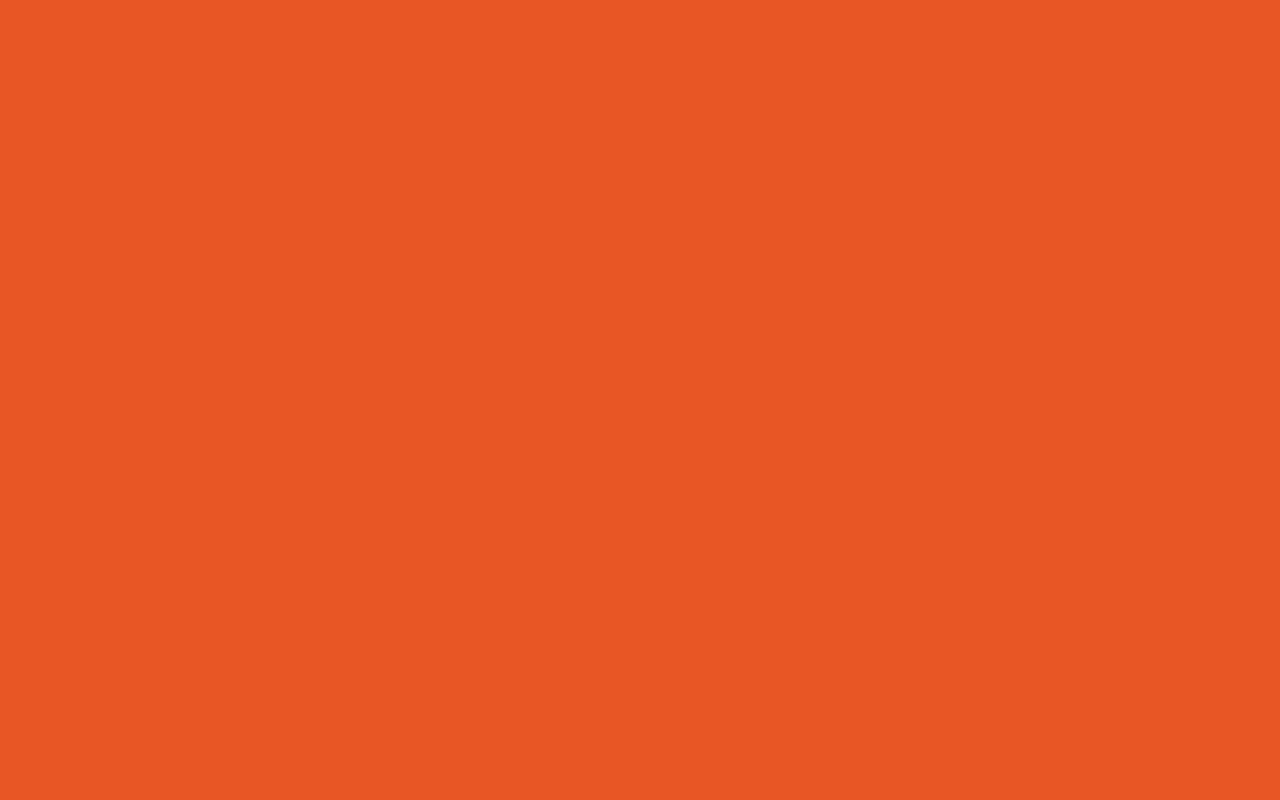
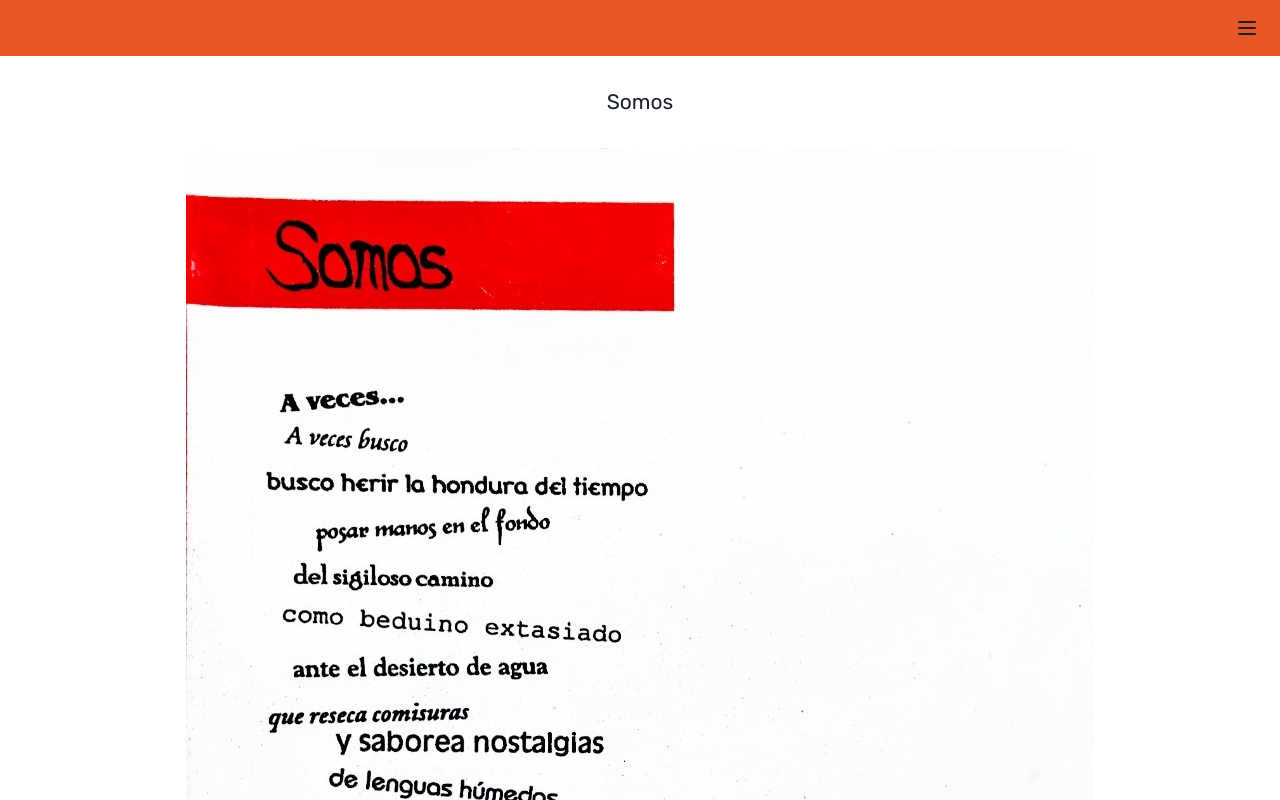
Before and after one commit to CatBoxy/helena-blog, a React (Vite) app: page /libros/1 in a window 1280 px wide. Before the commit this address had no page. Shown: the top 800 px of the page. Built offline with nearby package versions, Linux system fonts and the light colour scheme.

Commit message:
dinamic routing books

```diff
--- a/src/components/BookBody/BookBody.tsx
+++ b/src/components/BookBody/BookBody.tsx
@@ -1,20 +1,44 @@
 import { Container } from './styles';
 import camino from '../../assets/img/camino.jpg';
 import { Link } from 'react-router-dom';
+import { useParams } from "react-router-dom";
+import books from '../../data/books.json';
+import { useEffect, useState } from 'react';
+
+interface Book {
+  id: string;
+  image: string;
+  text: string;
+  title: string;
+}
 
 const BookBody = () => {
+  const [currentBook, setCurrentBook ] = useState<Book | undefined>(undefined);
+  let params = useParams();
+
+  useEffect(() => {
+
+    let filteredBook = books.find((book) => {
+      if (book.id === params.libroId) {
+        return book;
+      };
+      return
+    });
+    setCurrentBook(filteredBook);
+
+  }, []);
+  console.log(currentBook);
+
+
   return (
     <>
       <Container>
-        <h2>Libro</h2>
+        <h2>{currentBook?.title}</h2>
         <div>
-          <img src={camino} alt="camino" />
+          <img src={currentBook?.image} alt="camino" />
         </div>
         <article>
-          Lorem ipsum dolor sit amet consectetur adipisicing elit. Totam,
-          ratione corporis sequi dicta culpa voluptatem aspernatur incidunt
-          deleniti mollitia, eius magni alias voluptate enim id, facilis sed
-          dolorem! Nulla, asperiores.
+          {currentBook?.text}
         </article>
         <div>
           <button>
--- a/src/components/Card/Card.tsx
+++ b/src/components/Card/Card.tsx
@@ -13,13 +13,13 @@ interface CardProps {
 }
 
 const Card: React.FC<CardProps> = ({ book }: CardProps) => {
+  const url = '/libros/' + book.id;
 
-  // const imgUrl = '../../src/assets/img/' + book.image;
   return (
     <>
       <Container>
         <CoverWrapper>
-          <Link to={'/book'}>
+          <Link to={url}>
             <img src={book.image} alt="" />
           </Link>
         </CoverWrapper>
--- a/src/components/Hero/Hero.tsx
+++ b/src/components/Hero/Hero.tsx
@@ -6,7 +6,7 @@ const Hero = () => {
   return (
     <>
       <Container>
-        <h1 className="title">Helena Escales</h1>
+        <h1 className="title">Helena Escales Lonné</h1>
         <div className="banner">
           <img src={bannerPicture} alt="pintura" />
         </div>
--- a/src/components/Navigation/Navigation.tsx
+++ b/src/components/Navigation/Navigation.tsx
@@ -16,7 +16,7 @@ const Navigation = () => {
         <Route path="/sobre-mi" element={<About />} />
         <Route path="/contacto" element={<Contact />} />
         <Route path="/galeria" element={<Gallery />} />
-        <Route path="/book" element={<Book />} />
+        <Route path="/libros/:libroId" element={<Book />} />
       </Routes>
     </>
   );
--- a/src/components/views/Book/Book.tsx
+++ b/src/components/views/Book/Book.tsx
@@ -1,9 +1,11 @@
+
 import BookBody from "../../BookBody/BookBody";
 import Footer from "../../Footer/Footer";
 import Header from "../../Header/Header";
 import Layout from "../../Layout/Layout";
 
 const Book = () => {
+
     return (
         <>
             <Layout height={'48px'}>
```
Also changed, not shown: public/Somos.jpg.
